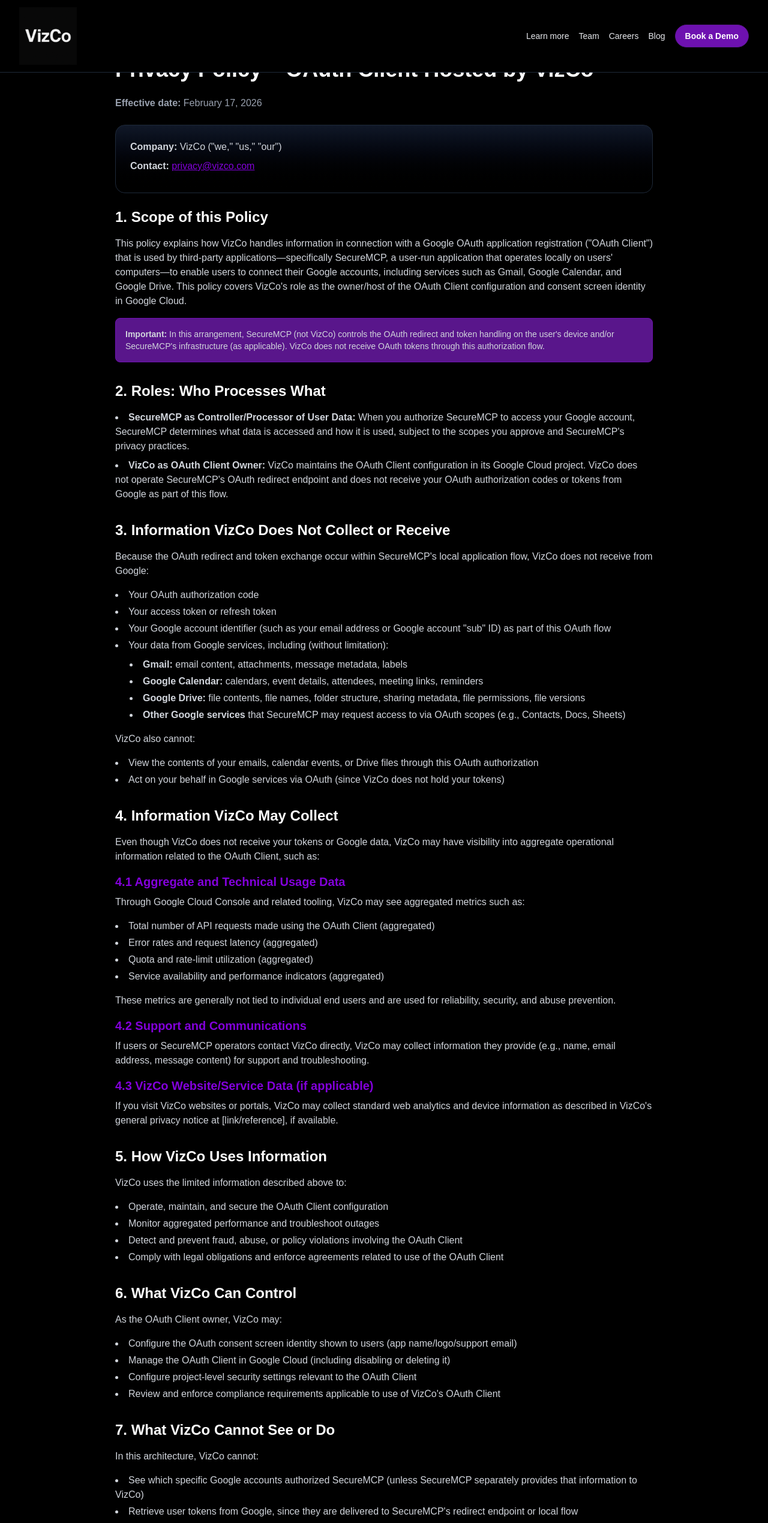
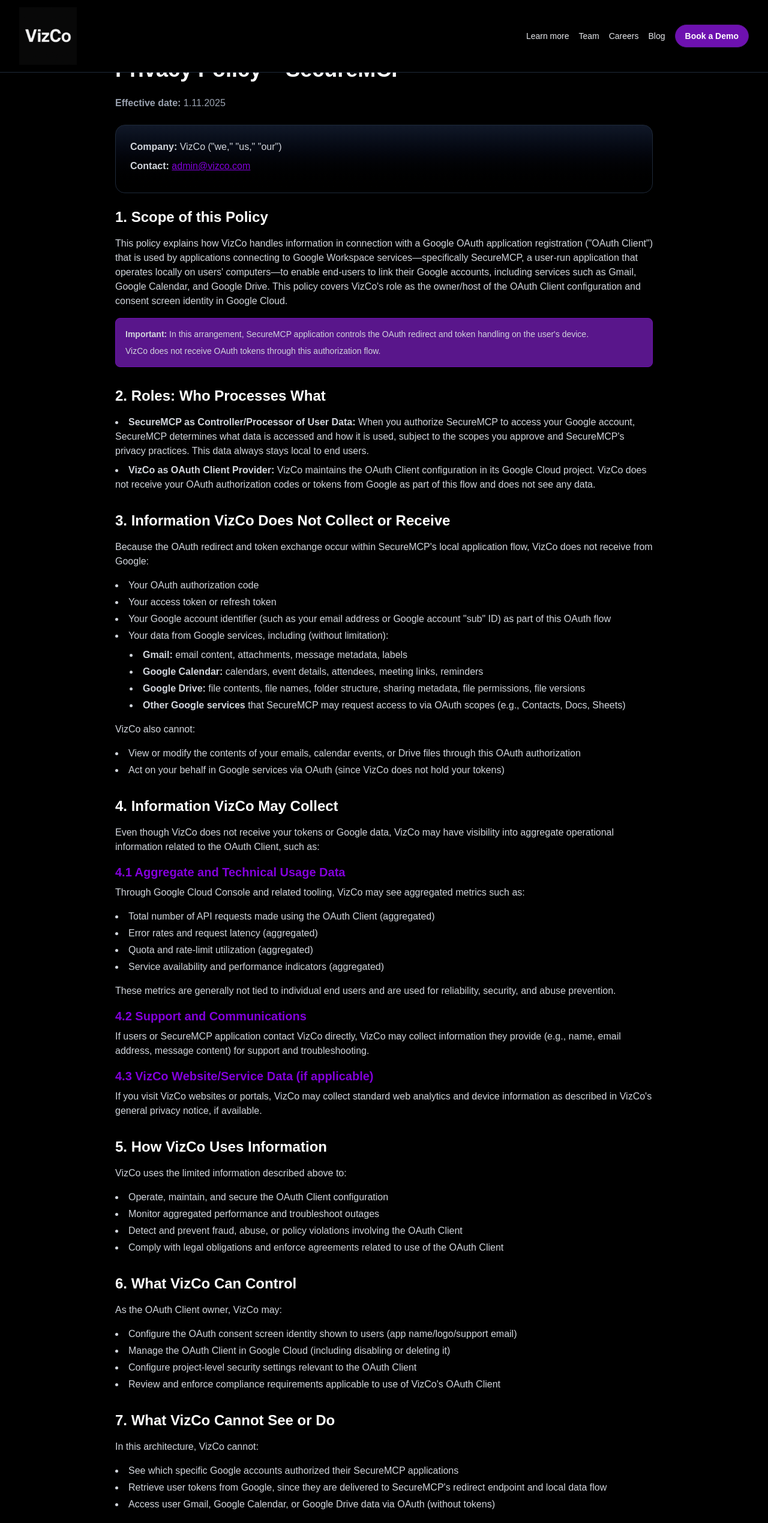
Before and after one commit to CK-Cog/VizCo_Website, a Next.js app: page /privacy-policy in a window 1280 px wide. Shown: the top 2539 px of the page at 60% size. Built offline with nearby package versions, Linux system fonts and the light colour scheme.

Commit message:
Update privacy policy: Change title to SecureMCP, update date to 1.11.2025, change contact to admin@vizco.com

```diff
--- a/src/app/privacy-policy/page.tsx
+++ b/src/app/privacy-policy/page.tsx
@@ -4,27 +4,30 @@
   return (
     <div className="min-h-screen bg-black text-white p-8">
       <div className="max-w-4xl mx-auto">
-        <h1 className="text-4xl font-bold mb-6 text-white">Privacy Policy – OAuth Client Hosted by VizCo</h1>
+        <h1 className="text-4xl font-bold mb-6 text-white">Privacy Policy – SecureMCP</h1>
         <p className="text-gray-400 mb-6">
-          <strong>Effective date:</strong> February 17, 2026
+          <strong>Effective date:</strong> 1.11.2025
         </p>
         <div className="bg-gradient-to-b from-gray-900 to-black border border-gray-800 rounded-2xl p-6 mb-6">
           <p className="text-gray-300 mb-2">
             <strong>Company:</strong> VizCo (&quot;we,&quot; &quot;us,&quot; &quot;our&quot;)
           </p>
           <p className="text-gray-300 mb-2">
-            <strong>Contact:</strong> <a href="mailto:privacy@vizco.com" className="text-purple-700 underline hover:text-purple-600">privacy@vizco.com</a>
+            <strong>Contact:</strong> <a href="mailto:admin@vizco.com" className="text-purple-700 underline hover:text-purple-600">admin@vizco.com</a>
           </p>
         </div>
 
         <section className="mb-8">
           <h2 className="text-2xl font-semibold mb-4 text-white">1. Scope of this Policy</h2>
           <p className="text-gray-300 mb-4">
-            This policy explains how VizCo handles information in connection with a Google OAuth application registration (&quot;OAuth Client&quot;) that is used by third-party applications—specifically SecureMCP, a user-run application that operates locally on users&apos; computers—to enable users to connect their Google accounts, including services such as Gmail, Google Calendar, and Google Drive. This policy covers VizCo&apos;s role as the owner/host of the OAuth Client configuration and consent screen identity in Google Cloud.
+            This policy explains how VizCo handles information in connection with a Google OAuth application registration (&quot;OAuth Client&quot;) that is used by applications connecting to Google Workspace services—specifically SecureMCP, a user-run application that operates locally on users&apos; computers—to enable end-users to link their Google accounts, including services such as Gmail, Google Calendar, and Google Drive. This policy covers VizCo&apos;s role as the owner/host of the OAuth Client configuration and consent screen identity in Google Cloud.
           </p>
           <div className="bg-purple-900 bg-opacity-20 border border-purple-800 rounded-lg p-4 mt-4">
+            <p className="text-gray-300 text-sm mb-2">
+              <strong>Important:</strong> In this arrangement, SecureMCP application controls the OAuth redirect and token handling on the user&apos;s device.
+            </p>
             <p className="text-gray-300 text-sm">
-              <strong>Important:</strong> In this arrangement, SecureMCP (not VizCo) controls the OAuth redirect and token handling on the user&apos;s device and/or SecureMCP&apos;s infrastructure (as applicable). VizCo does not receive OAuth tokens through this authorization flow.
+              VizCo does not receive OAuth tokens through this authorization flow.
             </p>
           </div>
         </section>
@@ -32,8 +35,8 @@
         <section className="mb-8">
           <h2 className="text-2xl font-semibold mb-4 text-white">2. Roles: Who Processes What</h2>
           <ul className="list-disc list-inside text-gray-300 mb-4 space-y-2">
-            <li><strong>SecureMCP as Controller/Processor of User Data:</strong> When you authorize SecureMCP to access your Google account, SecureMCP determines what data is accessed and how it is used, subject to the scopes you approve and SecureMCP&apos;s privacy practices.</li>
-            <li><strong>VizCo as OAuth Client Owner:</strong> VizCo maintains the OAuth Client configuration in its Google Cloud project. VizCo does not operate SecureMCP&apos;s OAuth redirect endpoint and does not receive your OAuth authorization codes or tokens from Google as part of this flow.</li>
+            <li><strong>SecureMCP as Controller/Processor of User Data:</strong> When you authorize SecureMCP to access your Google account, SecureMCP determines what data is accessed and how it is used, subject to the scopes you approve and SecureMCP&apos;s privacy practices. This data always stays local to end users.</li>
+            <li><strong>VizCo as OAuth Client Provider:</strong> VizCo maintains the OAuth Client configuration in its Google Cloud project. VizCo does not receive your OAuth authorization codes or tokens from Google as part of this flow and does not see any data.</li>
           </ul>
         </section>
 
@@ -59,7 +62,7 @@
             VizCo also cannot:
           </p>
           <ul className="list-disc list-inside text-gray-300 mb-4 space-y-1">
-            <li>View the contents of your emails, calendar events, or Drive files through this OAuth authorization</li>
+            <li>View or modify the contents of your emails, calendar events, or Drive files through this OAuth authorization</li>
             <li>Act on your behalf in Google services via OAuth (since VizCo does not hold your tokens)</li>
           </ul>
         </section>
@@ -86,12 +89,12 @@
 
           <h3 className="text-xl font-semibold mb-2 text-purple-700">4.2 Support and Communications</h3>
           <p className="text-gray-300 mb-4">
-            If users or SecureMCP operators contact VizCo directly, VizCo may collect information they provide (e.g., name, email address, message content) for support and troubleshooting.
+            If users or SecureMCP application contact VizCo directly, VizCo may collect information they provide (e.g., name, email address, message content) for support and troubleshooting.
           </p>
 
           <h3 className="text-xl font-semibold mb-2 text-purple-700">4.3 VizCo Website/Service Data (if applicable)</h3>
           <p className="text-gray-300 mb-4">
-            If you visit VizCo websites or portals, VizCo may collect standard web analytics and device information as described in VizCo&apos;s general privacy notice at [link/reference], if available.
+            If you visit VizCo websites or portals, VizCo may collect standard web analytics and device information as described in VizCo&apos;s general privacy notice, if available.
           </p>
         </section>
 
@@ -127,8 +130,8 @@
             In this architecture, VizCo cannot:
           </p>
           <ul className="list-disc list-inside text-gray-300 mb-4 space-y-1">
-            <li>See which specific Google accounts authorized SecureMCP (unless SecureMCP separately provides that information to VizCo)</li>
-            <li>Retrieve user tokens from Google, since they are delivered to SecureMCP&apos;s redirect endpoint or local flow</li>
+            <li>See which specific Google accounts authorized their SecureMCP applications</li>
+            <li>Retrieve user tokens from Google, since they are delivered to SecureMCP&apos;s redirect endpoint and local data flow</li>
             <li>Access user Gmail, Google Calendar, or Google Drive data via OAuth (without tokens)</li>
           </ul>
         </section>
@@ -186,7 +189,7 @@
         <section className="mb-8">
           <h2 className="text-2xl font-semibold mb-4 text-white">13. Children&apos;s Privacy</h2>
           <p className="text-gray-300 mb-4">
-            VizCo&apos;s OAuth Client is not intended for use by children under [13/16—pick based on jurisdiction], and VizCo does not knowingly collect personal information from children.
+            VizCo&apos;s OAuth Client is not intended for use by children, and VizCo does not knowingly collect personal information from children.
           </p>
         </section>
 
@@ -207,7 +210,7 @@
               <strong>VizCo Privacy Team</strong>
             </p>
             <p className="text-gray-300">
-              <a href="mailto:privacy@vizco.com" className="text-purple-700 underline hover:text-purple-600">privacy@vizco.com</a>
+              <a href="mailto:admin@vizco.com" className="text-purple-700 underline hover:text-purple-600">admin@vizco.com</a>
             </p>
           </div>
         </section>
```
